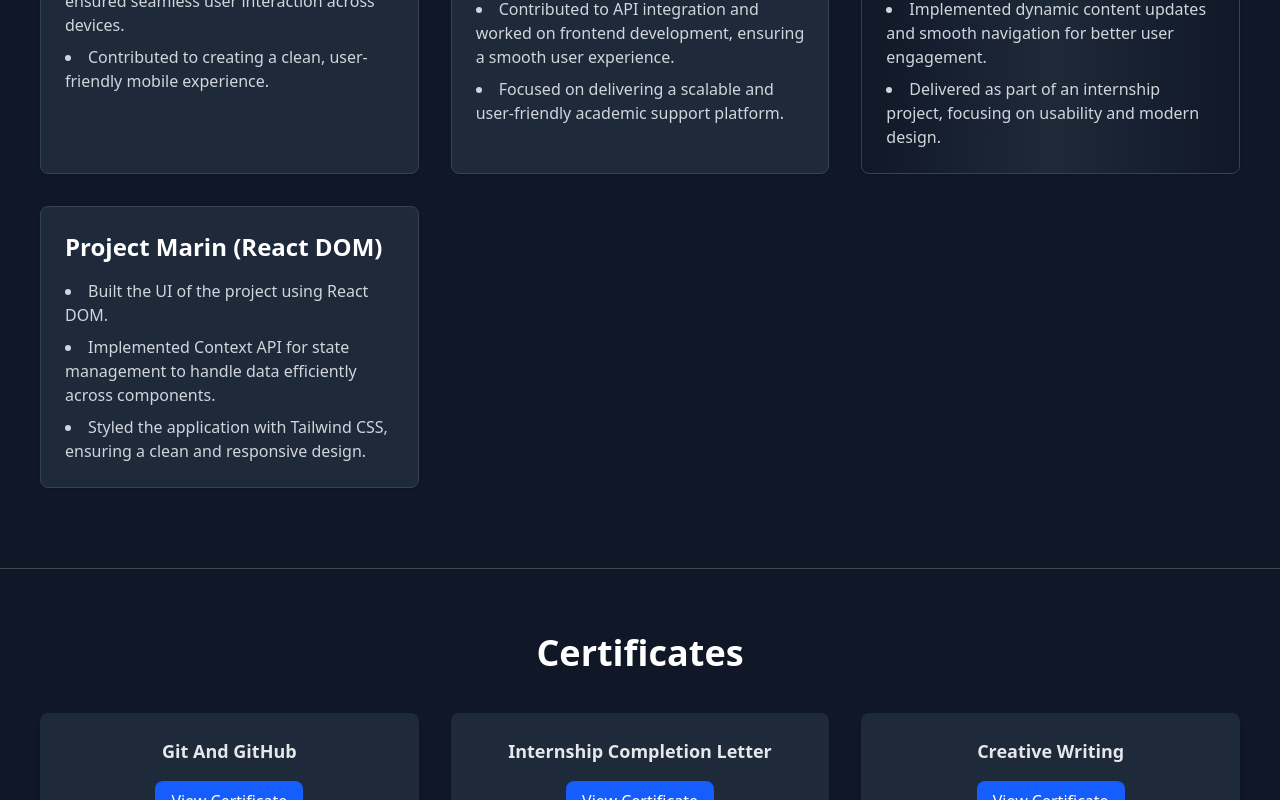
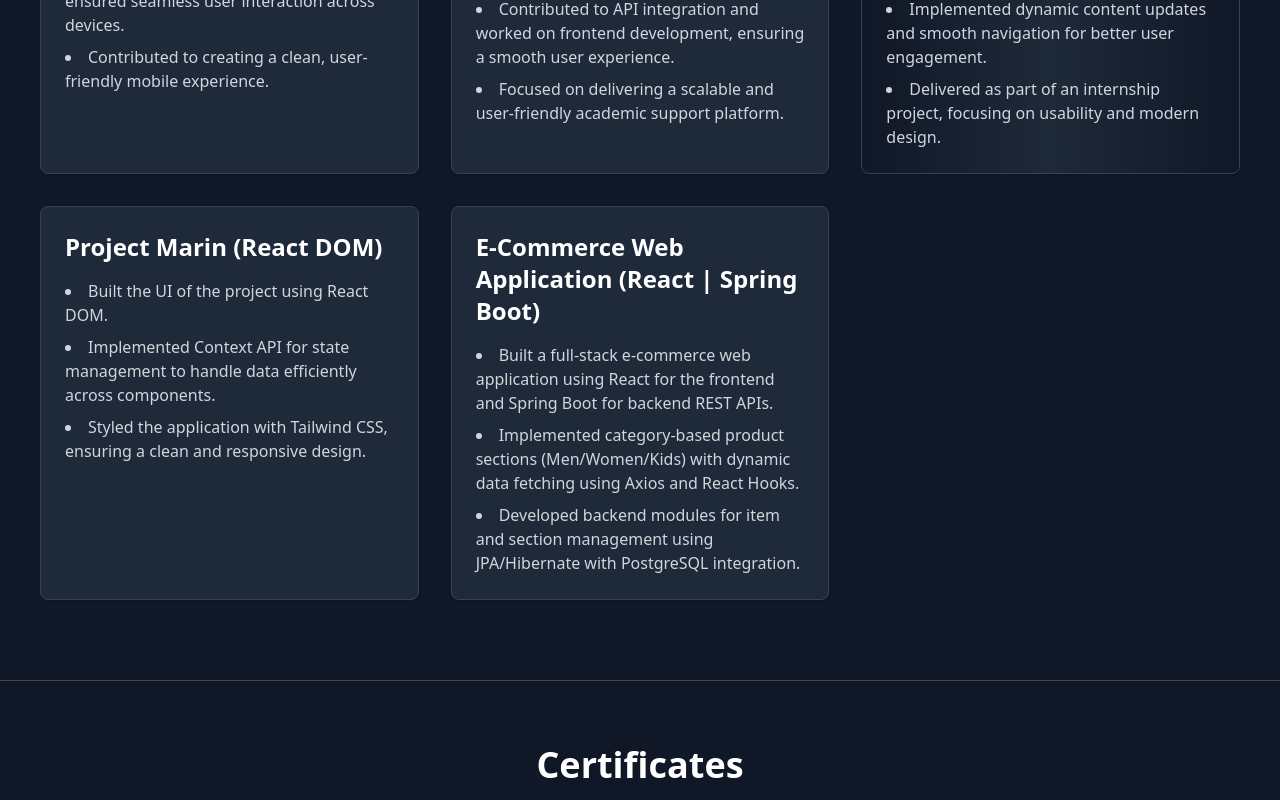
Before and after one commit to avaghadevaishnavi/portfolio, a React (Vite) app: page / in a window 1280 px wide. Shown: the part 2410-3210 px from the top of the page. Built offline with nearby package versions, Linux system fonts and the light colour scheme.

Commit message:
project skills added

```diff
--- a/src/componenet/Project.jsx
+++ b/src/componenet/Project.jsx
@@ -85,6 +85,27 @@ function Project() {
         </li>
       </ul>
     </div>
+
+    <div className="border border-gray-700 p-6 rounded-lg shadow hover:shadow-lg bg-gray-800">
+  <h3 className="text-2xl font-semibold mb-4">
+    E-Commerce Web Application (React | Spring Boot)
+  </h3>
+  <ul className="list-disc list-inside space-y-2 text-gray-300">
+    <li>
+      Built a full-stack e-commerce web application using React for the frontend
+      and Spring Boot for backend REST APIs.
+    </li>
+    <li>
+      Implemented category-based product sections (Men/Women/Kids) with dynamic
+      data fetching using Axios and React Hooks.
+    </li>
+    <li>
+      Developed backend modules for item and section management using
+      JPA/Hibernate with PostgreSQL integration.
+    </li>
+  </ul>
+</div>
+
   </div>
 </section>
 
--- a/src/componenet/Skills.jsx
+++ b/src/componenet/Skills.jsx
@@ -69,7 +69,7 @@ function Skills() {
         <h3 className="text-2xl font-semibold mb-6 text-gray-300">Database</h3>
         <div className="grid grid-cols-2 sm:grid-cols-3 md:grid-cols-4 gap-8 mb-12">
           <SkillCard
-            img="https://www.svgrepo.com/show/303251/mysql-logo.svg"
+            img="https://tse4.mm.bing.net/th/id/OIP.CuwHbVnfX2bHPfU6CLQaoAHaEJ?pid=Api&P=0&h=180"
             title="SQL"
           />
         </div>
```
